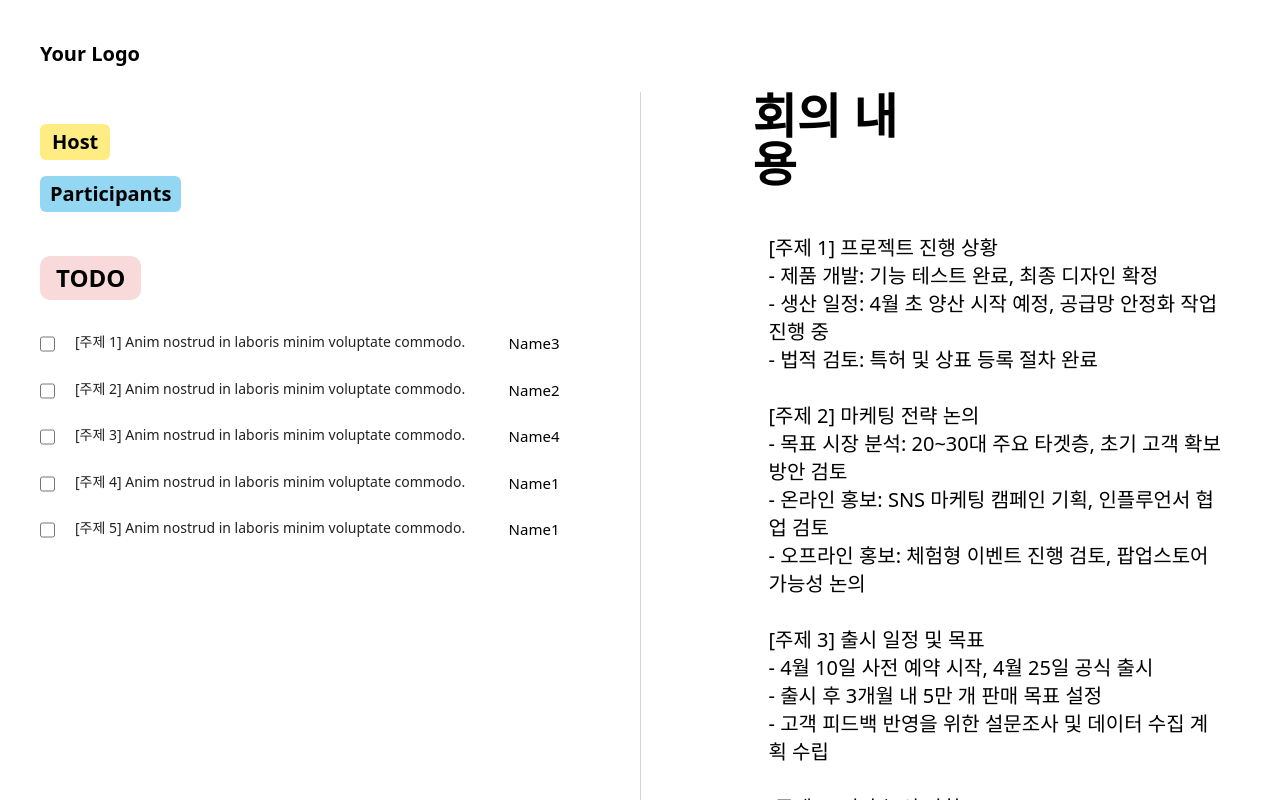
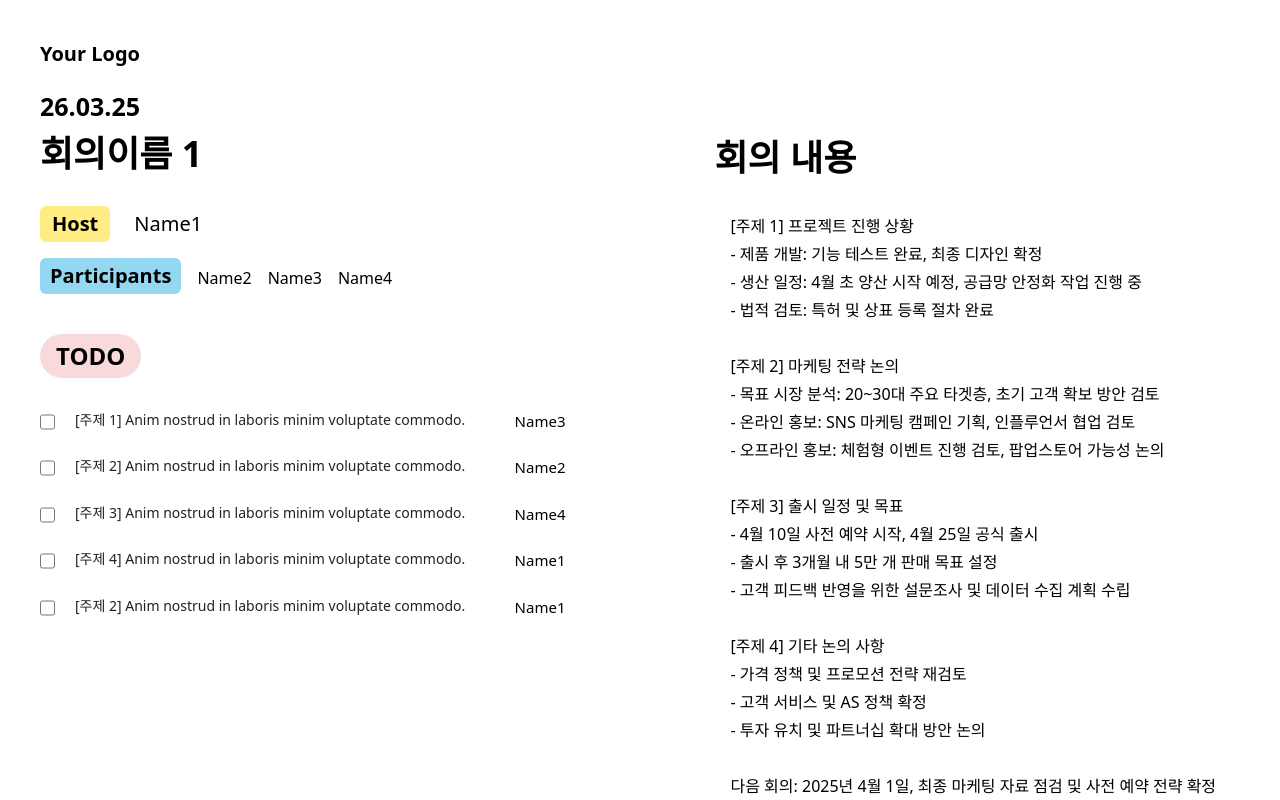
Before and after one commit to kwjdgh1267/zerothon, a React (Create React App) app: page /meetingdetail in a window 1280 px wide. Shown: the top 800 px of the page. Built offline with nearby package versions, Linux system fonts and the light colour scheme.

Commit message:
meetingdetails 완료

```diff
--- a/src/components/MeetingContent.js
+++ b/src/components/MeetingContent.js
@@ -3,11 +3,11 @@ import { Card, CardContent } from "./ui/card";
 
 export default function MeetingContent({ content }) {
   return (
-    <div className="flex-1 pl-8">
-      <div className="relative w-[193px] h-[82px] mb-4">
-        <div className="w-[187px] text-5xl font-bold">회의 내용</div>
+    <div className="flex-1">
+      <div className="relative w-[193px] h-[45px] mb-1">
+        <div className="w-[187px] text-4xl font-bold mt-[50px]">회의 내용</div>
       </div>
-      <Card className="border-none shadow-none">
+      <Card className="border-none shadow-none mt-[-20px]">
         <CardContent className="p-0">
           <div className="font-medium text-xl whitespace-pre-line">
             {content}
--- a/src/components/MeetingDetail.js
+++ b/src/components/MeetingDetail.js
@@ -1,8 +1,8 @@
 import React from "react";
+import { Button } from "./ui/button";
 import MeetingHeader from "./MeetingHeader";
 import TodoList from "./TodoList";
 import MeetingContent from "./MeetingContent";
-import { Separator } from "./ui/separator";
 import { useNavigate } from "react-router-dom";
 
 const MeetingDetail = () => {
@@ -20,7 +20,7 @@ const MeetingDetail = () => {
     { topic: "[주제 2] Anim nostrud in laboris minim voluptate commodo.", assignee: "Name2" },
     { topic: "[주제 3] Anim nostrud in laboris minim voluptate commodo.", assignee: "Name4" },
     { topic: "[주제 4] Anim nostrud in laboris minim voluptate commodo.", assignee: "Name1" },
-    { topic: "[주제 5] Anim nostrud in laboris minim voluptate commodo.", assignee: "Name1" },
+    { topic: "[주제 2] Anim nostrud in laboris minim voluptate commodo.", assignee: "Name1" },
   ];
 
   const meetingContent = `
@@ -49,21 +49,24 @@ const MeetingDetail = () => {
 
   return (
     <div className="bg-white w-full min-h-screen px-10 pt-10">
-      <div className="font-bold text-black text-xl mb-6">Your Logo</div>
-      <div className="flex">
-        <div className="flex-1 pr-10">
-          <MeetingHeader {...meetingData} />
+      <Button
+        onClick={() => navigate("/main")}
+        className="font-semibold text-xl mb-5">Your Logo</Button>
+      <div className="flex gap-12 items-start">
+        <div className="flex-1 pr-8">
+          <MeetingHeader data = {meetingData} />
           <div className="mt-10">
-            <div className="bg-[#f9dada] w-fit px-4 py-1 text-[24px] font-bold rounded-[10px] mb-4">TODO</div>
+            <div className="bg-[#f9dada] w-fit px-4 py-1 text-[24px] font-bold rounded-full mb-4">TODO</div>
             <TodoList todoItems={todoItems} />
           </div>
         </div>
-        <div className="w-px h-auto bg-gray-300 mx-10" />
-        <div className="flex-1 pl-10">
-          <MeetingContent content={meetingContent} />
-        </div>
+        <div className="w-px h-auto bg-gray-300 h-[800px]" />
+          <div className="flex-1 pl-5">
+            <MeetingContent content={<span className="text-base">{meetingContent}</span>} />
+          </div>
       </div>
     </div>
+
   );
 };
 
--- a/src/components/MeetingHeader.js
+++ b/src/components/MeetingHeader.js
@@ -6,10 +6,10 @@ const MeetingHeader = ({ data }) => {
   return (
     <div className="flex-1 pr-8">
       {/* Date */}
-      <div className="font-bold text-[31px]">{date}</div>
+      <div className="font-bold text-[25px]">{date}</div>
 
       {/* Meeting Title */}
-      <h1 className="font-bold text-[50px] mt-2">{title}</h1>
+      <h1 className="font-bold text-4xl mt-2">{title}</h1>
 
       {/* Host Badge */}
       <div className="mt-8">
@@ -20,7 +20,7 @@ const MeetingHeader = ({ data }) => {
       </div>
 
       {/* Participants Badge */}
-      <div className="mt-4">
+      <div className="mt-4 flex items-center gap-4">
         <Badge className="bg-[#93d7f2] text-black hover:bg-[#93d7f2] font-light text-xl px-2.5 py-1 rounded-[5px]">
           Participants
         </Badge>
```
